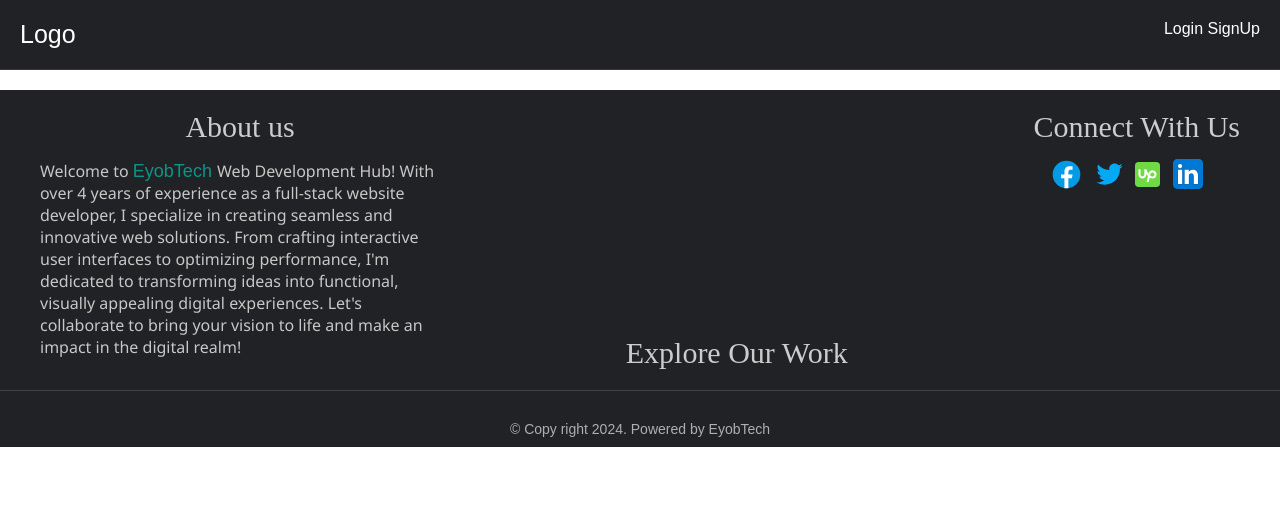
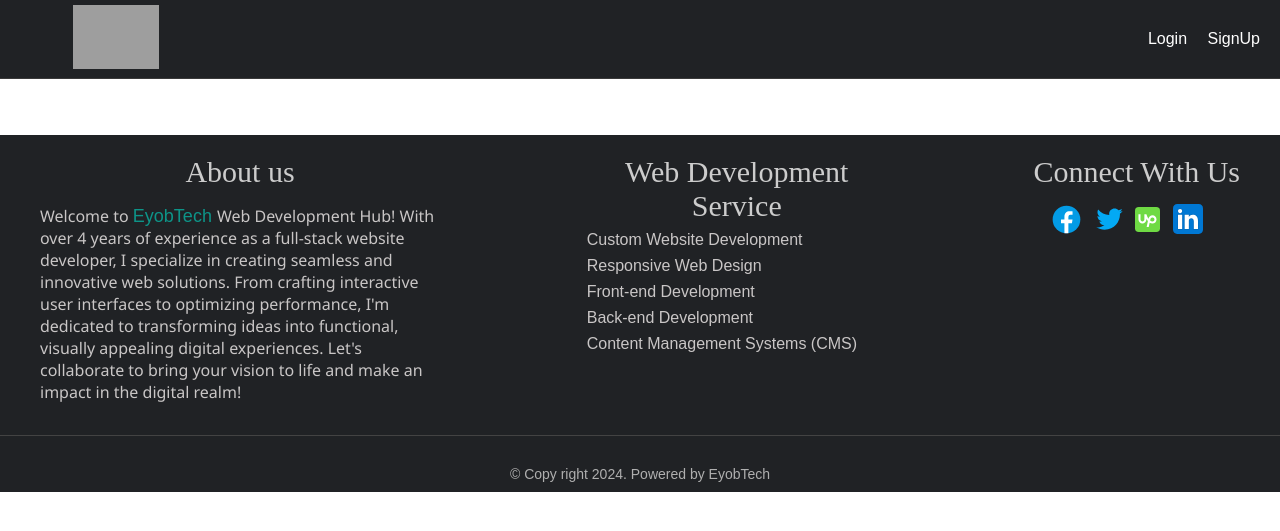
Before and after one commit to EyobAbdella/blog, a Django app: page /blogs/ in a window 1280 px wide. Shown: the top 531 px of the page. Run offline with Django 5.2, Linux system fonts and the light colour scheme; data that the repository does not hold is empty; grey boxes are pictures that could not be loaded.

Commit message:
refactor: Enhance footer structure, logo placement, and service details

```diff
--- a/static/style.css
+++ b/static/style.css
@@ -5,7 +5,6 @@
   padding: 0;
   box-sizing: border-box;
   font-family: "Poppins", sans-serif;
-  /* font-family: serif; */
 }
 
 /* Article CSS */
@@ -16,6 +15,7 @@
   flex-wrap: wrap;
   gap: 30px;
   margin: 10px;
+  margin-top: 1.5rem;
 }
 
 .container a {
@@ -24,7 +24,7 @@
 
 .card {
   height: 420px;
-  width: 280px;
+  max-width: 280px;
   border-radius: 10px;
   transition: box-shadow 0.3s ease;
   transition: transform 0.5s ease;
@@ -37,9 +37,11 @@
   transform: translateY(-1.25rem);
 }
 
-@media only screen and (max-width: 768px) {
+@media only screen and (max-width: 600px) {
   .card {
     width: 100%;
+    box-shadow: none;
+    max-width: none;
   }
 }
 
@@ -72,6 +74,12 @@
   border-radius: 10px 10px 0 0;
 }
 
+@media only screen and (max-width: 600px) {
+  .card-header img {
+    border-radius: 0;
+  }
+}
+
 .user {
   display: flex;
   height: 50px;
@@ -93,13 +101,15 @@ nav {
   color: #ccc;
   display: flex;
   justify-content: space-between;
-  padding: 20px;
+  padding: 5px 20px;
+  align-items: center;
   background-color: #202225;
   border-bottom: 1px solid #3a3a3a;
 }
 
 nav a {
   color: #fff;
+  margin-left: 1rem;
 }
 
 .home-page-link {
@@ -109,7 +119,10 @@ nav a {
 }
 
 .logo {
-  font-size: 25px;
+  height: 4rem;
+  width: 10rem;
+  mix-blend-mode: lighten;
+  object-fit: contain;
 }
 
 /* auth page */
@@ -157,7 +170,7 @@ label {
 }
 #auth-card {
   border-radius: 8px;
-  max-height: 800px;
+  max-height: 600px;
   box-shadow: 1px 2px 8px rgba(0, 0, 0, 0.65);
   width: 450px;
 }
@@ -225,6 +238,10 @@ label {
   height: 2px;
   margin: 4px auto auto auto;
   width: 130px;
+}
+
+#id_image {
+  display: none;
 }
 
 /* Blog Detail Page */
@@ -298,6 +315,7 @@ label {
 /* Footer */
 
 footer {
+  margin-top: 2rem;
   min-height: 300px;
   width: 100%;
   background-color: #202225;
@@ -323,10 +341,15 @@ footer p {
   color: #ccc;
 }
 
-.explore-work {
+.service {
   width: 300px;
   text-align: center;
-  margin-top: auto;
+}
+
+.service ul li {
+  text-align: start;
+  list-style: none;
+  margin-top: 8px;
 }
 
 .copy-right {
--- a/templates/footer.html
+++ b/templates/footer.html
@@ -12,8 +12,15 @@
       life and make an impact in the digital realm!
     </div>
   </div>
-  <div class="explore-work">
-    <p>Explore Our Work</p>
+  <div class="service">
+    <p>Web Development Service</p>
+    <ul>
+      <li>Custom Website Development</li>
+      <li>Responsive Web Design</li>
+      <li>Front-end Development</li>
+      <li>Back-end Development</li>
+      <li>Content Management Systems (CMS)</li>
+    </ul>
   </div>
   <div>
     <p>Connect With Us</p>
--- a/templates/navbar.html
+++ b/templates/navbar.html
@@ -1,6 +1,9 @@
+{% load static %}
+
 <nav>
   <a href="{% url 'home' %}">
-    <div class="logo">Logo</div>
+    <!-- <div class="logo">Logo</div> -->
+    <img class="logo" src="{% static 'logo.png' %}" alt="" />
   </a>
   <div class="auth">
     <a href="{% url 'login' %}" class="login">Login</a>
```
Also changed, not shown: 1 other file.
